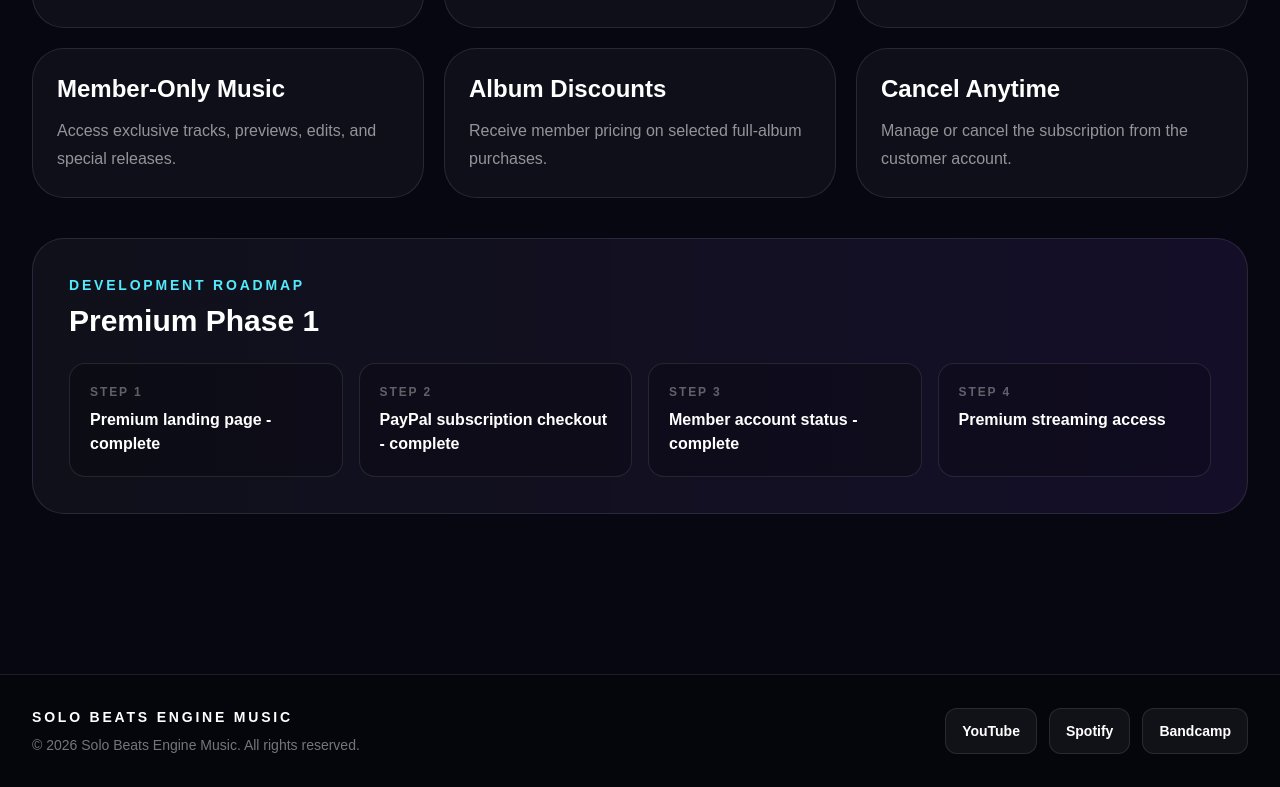
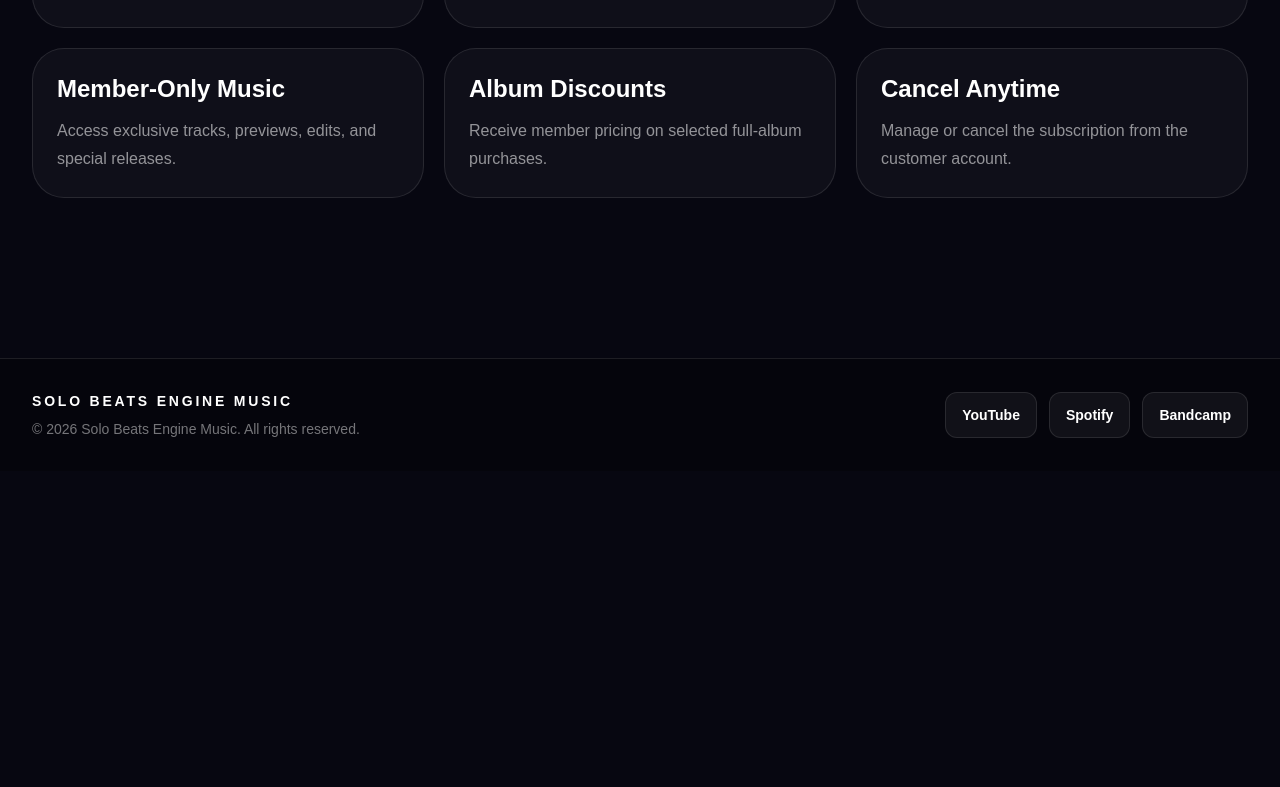
Before and after one commit to supe4me-create/solo-beats-engine-music, a Next.js app: page /premium in a window 1280 px wide. Shown: the part 1239-2026 px from the top of the page. After the commit the page ends 1710 px from the top, so only its background shows below. Built offline with nearby package versions, Linux system fonts and the light colour scheme; no server answers.

Commit message:
Remove internal Premium roadmap from public page

```diff
--- a/app/premium/page.tsx
+++ b/app/premium/page.tsx
@@ -152,20 +152,7 @@ export default function PremiumPage() {
             ))}
           </div>
         </section>
-
-        <section className="mt-10 rounded-[2rem] border border-white/10 bg-gradient-to-r from-white/[0.04] to-violet-500/10 p-7 sm:p-9">
-          <p className="text-sm font-black uppercase tracking-[0.2em] text-cyan-300">Development roadmap</p>
-          <h2 className="mt-2 text-3xl font-black">Premium Phase 1</h2>
-          <div className="mt-6 grid gap-4 md:grid-cols-2 xl:grid-cols-4">
-            {["Premium landing page - complete", "PayPal subscription checkout - complete", "Member account status - complete", "Premium streaming access"].map((item, index) => (
-              <div key={item} className="rounded-2xl border border-white/10 bg-black/20 p-5">
-                <p className="text-xs font-black uppercase tracking-[0.16em] text-white/35">Step {index + 1}</p>
-                <p className="mt-2 font-black">{item}</p>
-              </div>
-            ))}
-          </div>
-        </section>
-      </div>
+</div>
     </main>
   );
 }
```
